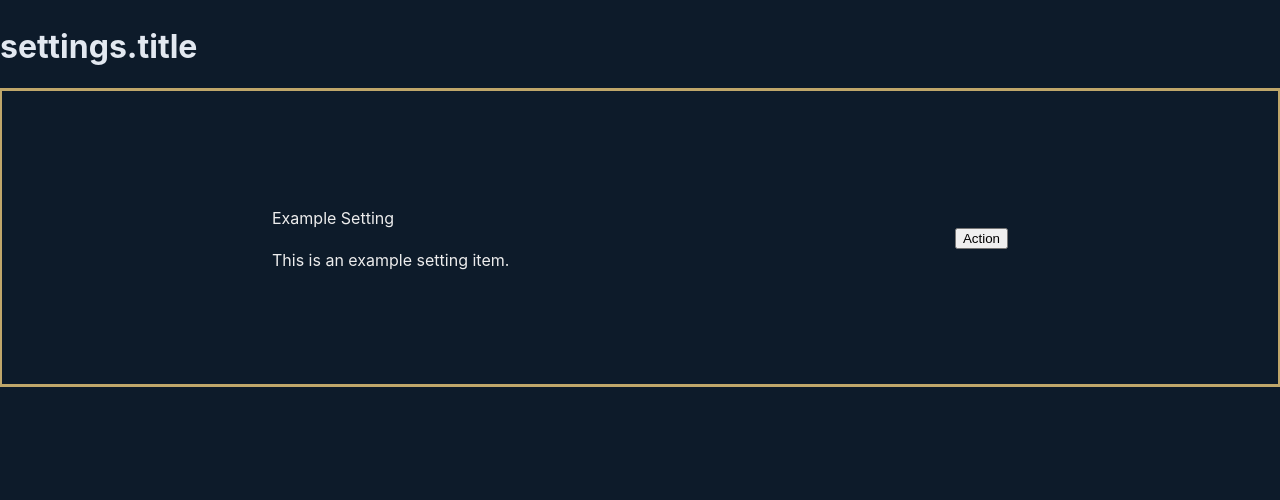
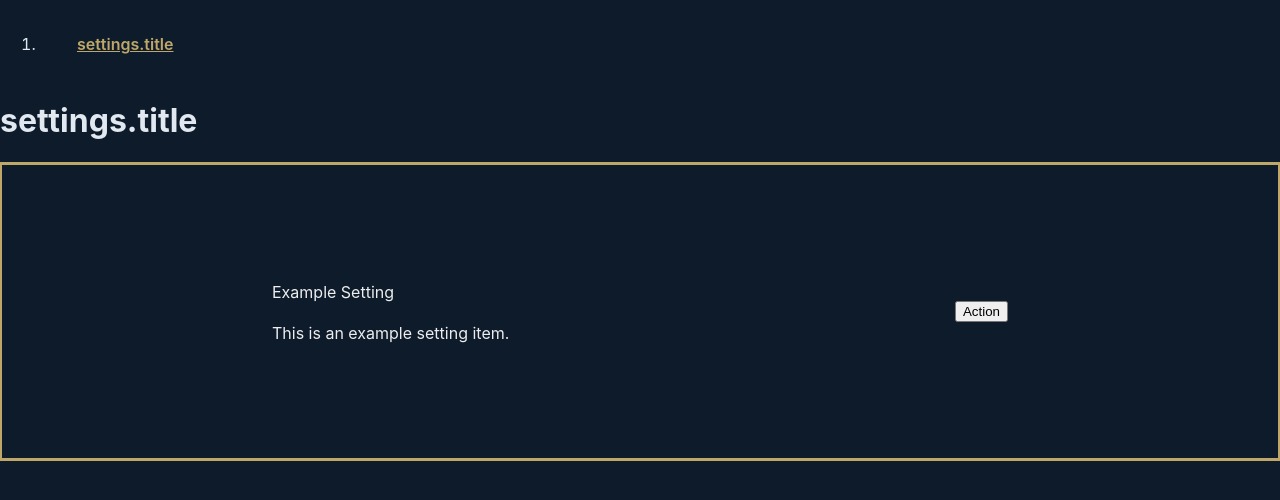
Before and after one commit to LuisDev912/EduMath-Track, a React (Vite) app in the folder frontend/: page /settings in a window 1280 px wide. Shown: the top 500 px of the page. Built offline with nearby package versions, Linux system fonts and the light colour scheme.

Commit message:
feat(settings): add dynamic header title and breadcrumb navigation - Update SettingsHeader to display dynamic title based on current route. - Add breadcrumb navigation to SettingsHeader for better user experience.

```diff
--- a/frontend/src/features/settings/components/SettingsHeader/SettingsHeader.tsx
+++ b/frontend/src/features/settings/components/SettingsHeader/SettingsHeader.tsx
@@ -1,11 +1,38 @@
 import { useTranslation } from "react-i18next";
+import { SETTINGS_ROUTES } from "./Settings.config.ts";
+import { useLocation } from "react-router";
+import NavItem from "@components/NavItem/NavItem";
 
 function SettingsHeader() {
     const { t } = useTranslation();
+    const { pathname } = useLocation();
+
+    const currentRoute = SETTINGS_ROUTES.find(route => pathname.includes(route.path));
+
+    const title = currentRoute
+        ? t(currentRoute.labelKey)
+        : t("settings.title");
 
     return (
         <header className="settings-header">
-            <h1>{t("settings.title")}</h1>
+            <nav aria-label="breadcrumb">
+                <ol>
+                    <li>
+                        <NavItem
+                            to="/settings"
+                        >
+                            {title}
+                        </NavItem>
+                        {currentRoute && (
+                            <li aria-current="page">
+                                {t(currentRoute.labelKey)}
+                            </li>
+                        )}
+                    </li>
+                </ol>
+            </nav>
+
+            <h1>{title}</h1>
         </header>
     );
 };
```
